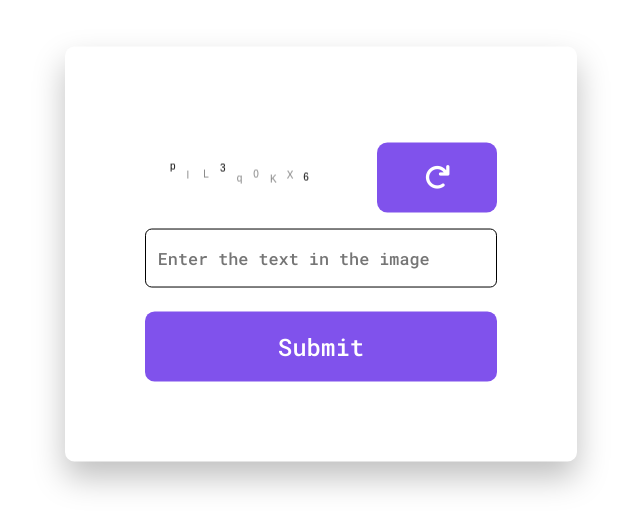
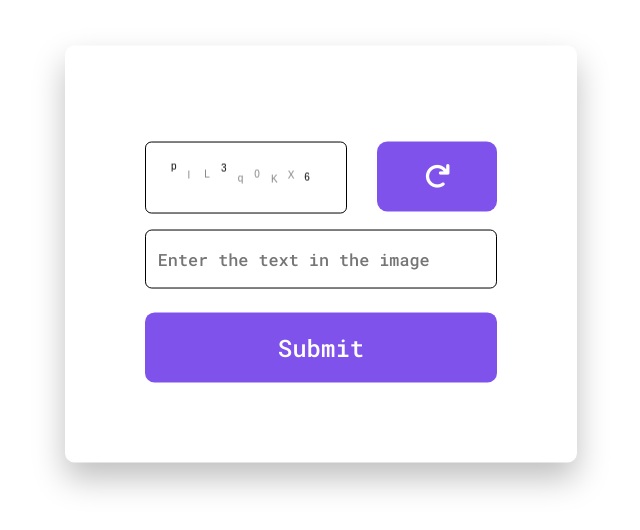
Before and after one commit to ayushr6/mern-stack, a plain HTML site: page captcha-generator/index.html in a window 1280 px wide. Shown: the part 146-676 px from the top of the page, without its empty margins (319-959 px from the left). Drawn offline with Linux system fonts and the light colour scheme.

Commit message:
captcha image border added

```diff
--- a/captcha-generator/style.css
+++ b/captcha-generator/style.css
@@ -28,7 +28,7 @@ body {
     margin: 1em 0;
 }
 
-.canvas {
+canvas {
     border: 1px solid #000000;
     border-radius: 0.4em;
 }
```
